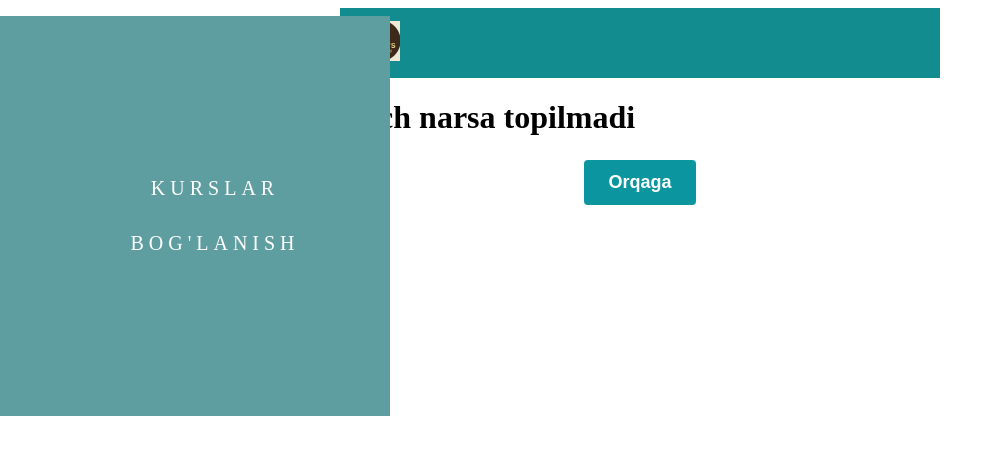
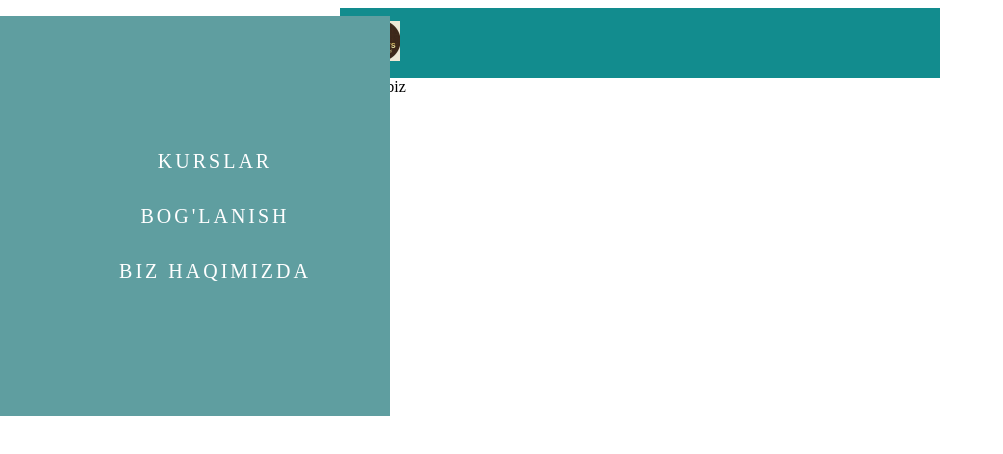
Before and after one commit to shahbozkhurramov/FirdavsReactBot, a React (Create React App) app: page /firdavsreactbot/aboutus in a window 1280 px wide. Both pictures are taken after a click on the button 1235 px from the left and 45 px from the top of the page. Shown: the top 454 px of the page, without its empty margins (0-1003 px from the left). Built offline with nearby package versions, Linux system fonts and the light colour scheme.

Commit message:
about us

```diff
--- a/src/App.css
+++ b/src/App.css
@@ -116,6 +116,7 @@
 	border: 2px solid rgb(32, 199, 177);
 	outline: none;
 	background-color: #ffffff;
+	display: block;
   }
 
   .message-field {
--- a/src/App.tsx
+++ b/src/App.tsx
@@ -5,6 +5,7 @@ import Contactus from './Components/Contactus';
 import Header from './Components/Header';
 import CourseDetail from './Components/CourseDetail';
 import NotFound from './Components/NotFound';
+import AboutUs from './Components/AboutUs';
 
 function App() {
   return (
@@ -13,6 +14,7 @@ function App() {
       <Routes>
         <Route path="/firdavsreactbot" element={<Home/>}/>
         <Route path="/firdavsreactbot/contactus" element={<Contactus/>}/>
+        <Route path="/firdavsreactbot/aboutus" element={<AboutUs/>}/>
         <Route path='/firdavsreactbot/courseDetail/:id' element={<CourseDetail/>}/>
         <Route path='*' element={<NotFound />}/>
       </Routes>
--- /dev/null
+++ b/src/Components/AboutUs.tsx
@@ -0,0 +1,7 @@
+import React from 'react'
+
+export default function AboutUs() {
+  return (
+    <div>Biz bu biz</div>
+  )
+}
--- a/src/Components/Course.tsx
+++ b/src/Components/Course.tsx
@@ -1,10 +1,16 @@
 import React from "react";
 import { Link } from "react-router-dom";
 import { CourseModel } from '../Models/CourseModel';
+import { useNavigate } from "react-router-dom";
 
 export default function Course({course}: {course: CourseModel}) {
+  const navigate = useNavigate();
+
+    const navigateToCourse = () => {
+        navigate(`/firdavsreactbot/courseDetail/${course.id}`);
+    }
   return (
-    <div className="course" data-aos="fade-up" data-aos-duration={course.delayTime}>
+    <div className="course" data-aos="fade-up" data-aos-duration={course.delayTime} onClick={navigateToCourse}>
       <img src={require('../Images/arabic.jpg')} alt="Course 1" className="course-image" />
       <div className="course-info">
         <div data-aos="fade-right" data-aos-duration={course.delayTime}>
--- a/src/Components/Header.tsx
+++ b/src/Components/Header.tsx
@@ -1,8 +1,7 @@
-import React, { useReducer } from "react";
+import React from "react";
 import { Link } from "react-router-dom";
 
 export default function Header() {
-  const [, forceUpdate] = useReducer(x => x + 1, 0);
   function toggleMenu(){
     const nav = document.querySelector('#nav') as HTMLElement;
     const menu = document.querySelector('#menu') as HTMLElement;
@@ -12,7 +11,6 @@ export default function Header() {
     menuToggle.setAttribute('aria-expanded', String(isMenuOpen));
     menu.hidden = !isMenuOpen;
     nav.classList.toggle('nav--open');
-    forceUpdate();
   }
   return (
     <div className="app-header">
@@ -26,6 +24,9 @@ export default function Header() {
             </li>
             <li className="nav__item">
               <Link to="/firdavsreactbot/contactus" className="nav__link" onClick={toggleMenu}>Bog'lanish</Link>
+            </li>
+            <li className="nav__item">
+              <Link to="/firdavsreactbot/aboutus" className="nav__link" onClick={toggleMenu}>Biz haqimizda</Link>
             </li>
           </ul>
           <button className="nav__toggle" aria-expanded="false" aria-controls="menu" onClick={toggleMenu}>
--- a/src/index.css
+++ b/src/index.css
@@ -51,7 +51,7 @@
 	display: block;
 	text-align: center;
 	text-transform: uppercase;
-	letter-spacing: 5px;
+	letter-spacing: 3px;
 	font-size: 1.25rem;
 	text-decoration: none;
 	padding: 1rem;
```
